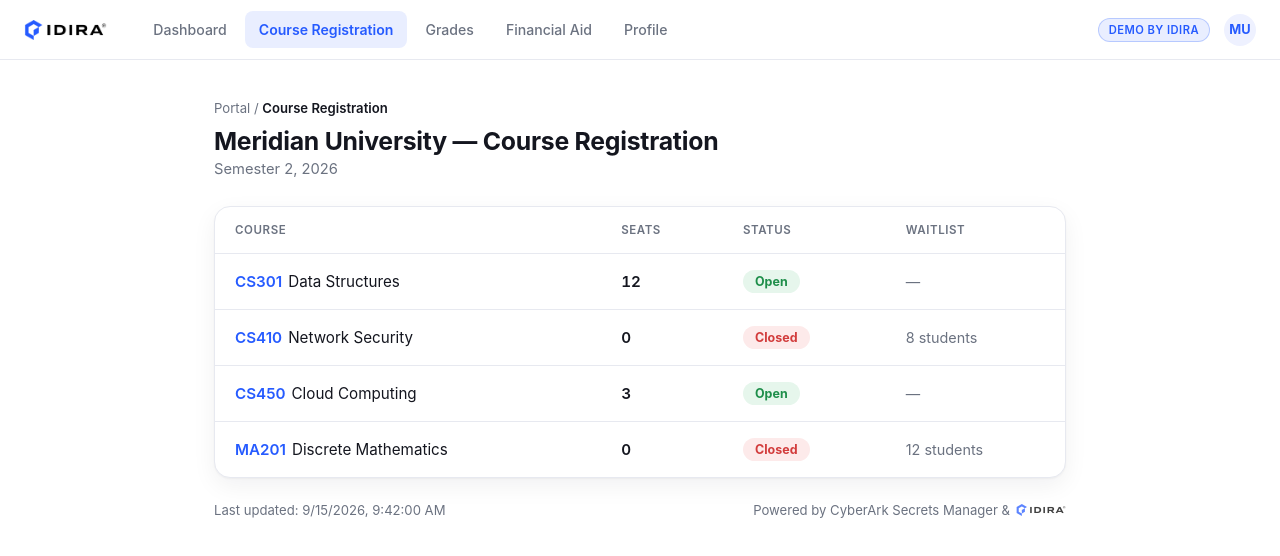
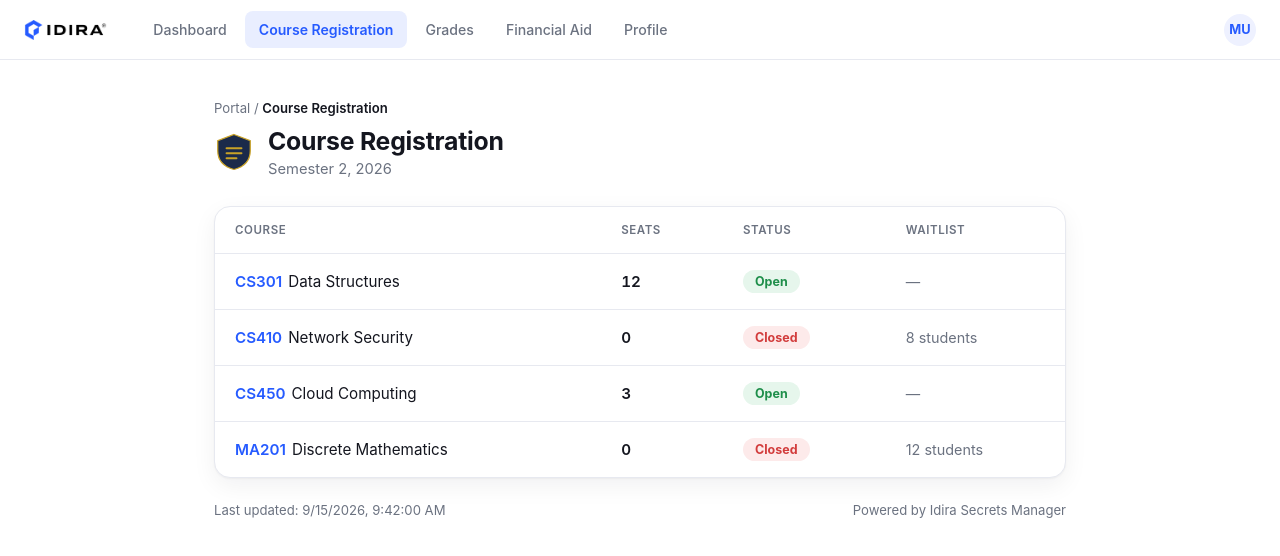
Before and after one commit to sadesh123/course-registration, a plain HTML site: page index.html in a window 1280 px wide. Drawn offline with Linux system fonts and the light colour scheme.

Commit message:
Simplify branding: drop demo pill, generic uni crest, shorter footer text

```diff
--- a/index.html
+++ b/index.html
@@ -114,19 +114,6 @@
     gap: 14px;
   }
 
-  .demo-pill {
-    font-size: 0.7rem;
-    font-weight: 600;
-    letter-spacing: 0.04em;
-    text-transform: uppercase;
-    color: var(--brand);
-    background: rgba(38,91,255,0.1);
-    border: 1px solid rgba(38,91,255,0.25);
-    padding: 4px 10px;
-    border-radius: 999px;
-    white-space: nowrap;
-  }
-
   .avatar {
     width: 32px;
     height: 32px;
@@ -165,6 +152,18 @@
     margin-bottom: 28px;
     flex-wrap: wrap;
     gap: 8px;
+  }
+
+  .hero-title {
+    display: flex;
+    align-items: center;
+    gap: 14px;
+  }
+
+  .uni-logo {
+    width: 40px;
+    height: 40px;
+    flex-shrink: 0;
   }
 
   .hero h1 {
@@ -274,12 +273,6 @@
     gap: 6px;
   }
 
-  footer img {
-    height: 12px;
-    width: auto;
-    opacity: 0.75;
-  }
-
   @media (max-width: 640px) {
     .nav-links { display: none; }
   }
@@ -298,7 +291,6 @@
       </ul>
     </div>
     <div class="nav-right">
-      <span class="demo-pill">Demo by Idira</span>
       <div class="avatar">MU</div>
     </div>
   </nav>
@@ -307,9 +299,15 @@
     <div class="breadcrumb">Portal / <span>Course Registration</span></div>
 
     <div class="hero">
-      <div>
-        <h1>Meridian University — Course Registration</h1>
-        <p id="semester">Loading semester…</p>
+      <div class="hero-title">
+        <svg class="uni-logo" viewBox="0 0 64 64" xmlns="http://www.w3.org/2000/svg">
+          <path d="M32 4 L58 14 V30 C58 46 47 56 32 60 C17 56 6 46 6 30 V14 Z" fill="#1b2a4a" stroke="#c9a227" stroke-width="2"/>
+          <path d="M20 26h24M20 34h24M20 42h16" stroke="#c9a227" stroke-width="3" stroke-linecap="round"/>
+        </svg>
+        <div>
+          <h1>Course Registration</h1>
+          <p id="semester">Loading semester…</p>
+        </div>
       </div>
     </div>
 
@@ -331,7 +329,7 @@
 
     <footer>
       <span id="last-updated"></span>
-      <span class="powered">Powered by CyberArk Secrets Manager &amp; <img src="idira-logo.png" alt="Idira"></span>
+      <span class="powered">Powered by Idira Secrets Manager</span>
     </footer>
   </main>
 
```
